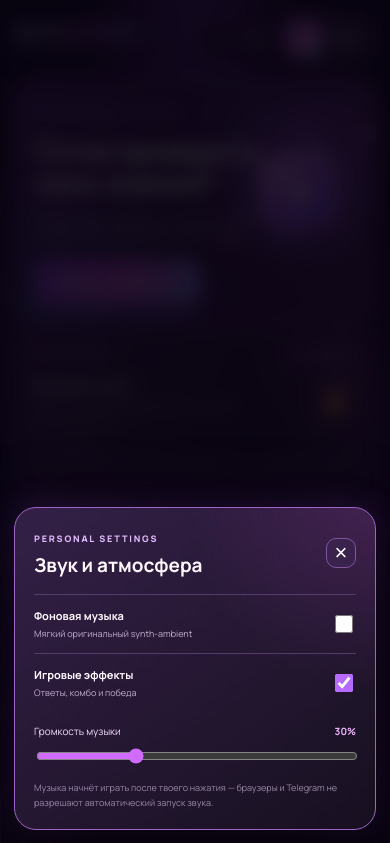
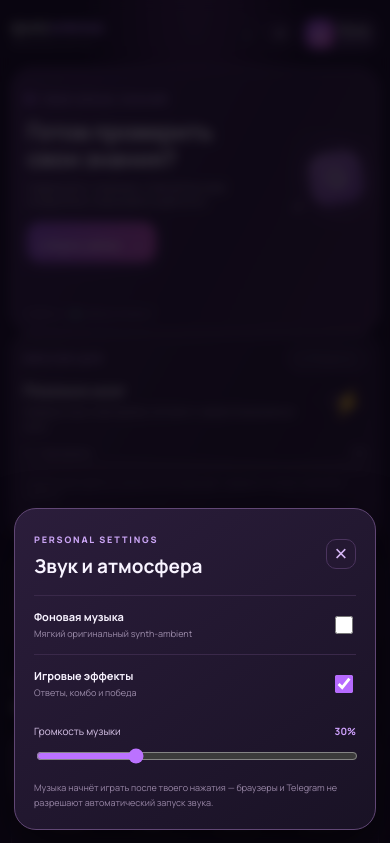
Before and after one commit to homayk755-dotcom/quizarena-web, a plain HTML site: page index.html in a window 390 px wide. Both pictures are taken after a click on the button "Настройки звука". Shown: the top 843 px of the page. Drawn offline with Linux system fonts and the light colour scheme; no server answers.

Commit message:
Update styles.css

```diff
--- a/styles.css
+++ b/styles.css
@@ -6,289 +6,245 @@
 @media(prefers-reduced-motion:reduce){*,*::before,*::after{scroll-behavior:auto!important;animation-duration:.01ms!important;transition-duration:.01ms!important}}
 
 
+
 /* =========================================================
-   QUIZARENA NEON PLUS — brighter lighting and motion layer
-   Keeps the current DOM and gameplay handlers unchanged.
+   QuizArena — balanced neon refinement
+   Reduced glow + responsive layout safeguards.
+   Gameplay/API styles and DOM hooks remain unchanged.
    ========================================================= */
 :root{
-  --bg:#0b0718;
-  --surface:#171027;
-  --surface2:#211435;
-  --line:#563477;
-  --muted:#c0afd2;
-  --text:#fff8ff;
-  --violet:#a94cff;
-  --purple:#d18bff;
-  --pink:#fa59dc;
-  --mint:#6ff5d0;
-  --cyan:#57dcff;
-  --gold:#ffd36e;
-  --danger:#ff719e;
+  --bg:#100b1d;
+  --surface:#1a1327;
+  --surface2:#211630;
+  --line:#463057;
+  --muted:#b3a2c4;
+  --text:#f8f3ff;
+  --violet:#9859df;
+  --purple:#bd83ef;
+  --pink:#d85fc8;
+  --mint:#79d9ba;
+  --danger:#eb7899;
 }
-html,body{background-color:var(--bg);color:var(--text)}
+
+/* Keep the recognizable purple atmosphere, but tone down the glare. */
 body{
   background:
-    radial-gradient(ellipse at 50% -12%,#642d91 0,transparent 39%),
-    radial-gradient(ellipse at 0% 40%,#15345a55 0,transparent 35%),
-    radial-gradient(ellipse at 100% 67%,#6d1d6850 0,transparent 36%),
-    linear-gradient(155deg,#0b0718 0%,#110a21 48%,#0c0819 100%);
+    radial-gradient(ellipse at 50% -18%,#422351 0,transparent 43%),
+    radial-gradient(ellipse at 5% 65%,#26305122 0,transparent 36%),
+    var(--bg);
 }
-body::before{
-  content:"";position:fixed;inset:0;z-index:0;pointer-events:none;
-  background-image:
-    radial-gradient(circle at 12% 18%,#d18bff36 0 1px,transparent 2px),
-    radial-gradient(circle at 83% 27%,#65dfff2b 0 1px,transparent 2px),
-    radial-gradient(circle at 68% 72%,#fa59dc26 0 1px,transparent 2px),
-    radial-gradient(circle at 22% 83%,#ffd36e20 0 1px,transparent 2px),
-    linear-gradient(#ffffff06 1px,transparent 1px),
-    linear-gradient(90deg,#ffffff06 1px,transparent 1px);
-  background-size:170px 190px,220px 210px,190px 220px,230px 190px,38px 38px,38px 38px;
-  opacity:.55;mask-image:linear-gradient(to bottom,#000 0%,#0009 65%,transparent 100%);
+.ambient{opacity:.09;filter:blur(100px)}
+.ambient-a{background:#8945c9}
+.ambient-b{background:#b44b9f}
+
+/* Header: prevent the logo, sound controls and player chip from colliding. */
+.topbar{gap:8px;min-width:0}
+.brand{flex:0 1 auto;min-width:0;font-size:clamp(15px,4.6vw,19px);letter-spacing:.8px}
+.brand small{font-size:7px;letter-spacing:1.6px}
+.top-actions{flex:0 0 auto;gap:4px;margin-left:auto;margin-right:0}
+.sound-button{width:32px;height:32px;flex:0 0 32px;box-shadow:0 3px 10px #0003}
+.sound-button.sound-on{box-shadow:0 0 10px #b65cff3d}
+.profile-chip{flex:0 1 auto;min-width:0;max-width:112px;gap:6px;padding-right:7px}
+.profile-short{min-width:0;overflow:hidden}
+.profile-short b,.profile-short small{white-space:nowrap;overflow:hidden;text-overflow:ellipsis}
+.profile-short b{max-width:64px}
+.profile-short small{max-width:64px}
+.avatar{width:32px;height:32px;flex:0 0 32px;box-shadow:0 0 10px #a75bff40}
+
+/* Hero: make the Q orb occupy its own visual lane, never the text lane. */
+.hero{
+  min-height:252px;
+  padding:21px 18px 46px;
+  border-color:#72518a;
+  background:linear-gradient(118deg,#39224d 0%,#281a39 58%,#35203f 100%);
+  box-shadow:0 12px 32px #0004,0 0 0 1px #d4a1ff0d;
 }
-.ambient{filter:blur(76px);opacity:.25;transform:translateZ(0);will-change:transform}
-.ambient-a{
-  width:340px;height:340px;left:-190px;top:12%;
-  background:radial-gradient(circle,#a946ff 0%,#772eff88 38%,transparent 72%);
-  animation:neonFloatA 17s ease-in-out infinite alternate;
+.hero-copy{
+  width:calc(100% - 118px);
+  max-width:278px;
+  min-width:0;
 }
-.ambient-b{
-  width:390px;height:390px;right:-210px;top:38%;
-  background:radial-gradient(circle,#ed48cf 0%,#8b36ff88 42%,transparent 74%);
-  animation:neonFloatB 21s ease-in-out infinite alternate;
+.hero h1{
+  font-size:clamp(21px,5.8vw,28px);
+  line-height:1.16;
+  letter-spacing:-.55px;
+  overflow-wrap:normal;
 }
-@keyframes neonFloatA{0%{transform:translate3d(0,0,0) scale(.92)}100%{transform:translate3d(65px,115px,0) scale(1.18)}}
-@keyframes neonFloatB{0%{transform:translate3d(0,0,0) scale(1)}100%{transform:translate3d(-75px,-95px,0) scale(1.2)}}
-.topbar{height:78px}
-.brand{color:#fff;text-shadow:0 0 18px #c26cff65}
-.brand span{
-  background:linear-gradient(95deg,#c889ff 0%,#fa79e7 48%,#70dfff 100%);
-  -webkit-background-clip:text;background-clip:text;color:transparent;
-  filter:drop-shadow(0 0 11px #c65dff55);
+.hero p{
+  max-width:100%;
+  color:#d0c3db;
+  line-height:1.55;
+  overflow-wrap:break-word;
 }
-.brand small{color:#b49bc9}
-.profile-chip{
-  border-color:#8955b5;background:linear-gradient(135deg,#302044dd,#1b132beF);
-  box-shadow:0 0 0 1px #d59cff10,0 7px 24px #0005,0 0 18px #9e55e933;
+.hero-orb{
+  width:148px;height:148px;
+  right:-8px;top:39px;
+  opacity:.86;
+  filter:none;
 }
-.avatar{
-  background:linear-gradient(140deg,#bb67ff 0%,#ec5cce 55%,#55dfff 100%);
-  box-shadow:0 0 20px #bf63ff88,inset 0 1px 9px #fff7;
+.orb-core{
+  width:66px;height:66px;border-radius:21px;
+  background:linear-gradient(145deg,#c78aef,#9655d0);
+  box-shadow:0 0 19px #a95fe866,inset 0 2px 8px #fff5;
 }
-.profile-short small{color:#d5adff}
-.top-actions .sound-button{
-  border-color:#79529c;background:linear-gradient(145deg,#342147,#1b132b);
-  color:#e0baff;box-shadow:0 4px 18px #0005,0 0 13px #a452eb25;
+.ring-one{width:112px;height:112px;border-color:#c693e95c}
+.ring-two{width:142px;height:82px;border-color:#cf70c64b}
+.orb-star{color:#e3c7f2;text-shadow:none}
+.hero-foot{color:#bda9ce}
+.live-dot{box-shadow:0 0 6px #78e6c366}
+
+/* Less intense buttons and cards, with a little depth instead of a bloom. */
+.btn-primary{
+  background:linear-gradient(100deg,#9854db,#c753bf);
+  box-shadow:0 5px 15px #9d50d933,inset 0 1px #ffffff20;
+  text-shadow:none;
 }
-.top-actions .sound-button.sound-on{
-  color:#fff;background:linear-gradient(135deg,#a94cff,#ed55d8 65%,#47cfff);
-  border-color:#e0a1ff;box-shadow:0 0 24px #be5cff99,0 0 8px #fff5 inset;
+.btn-primary:hover{filter:brightness(1.05);box-shadow:0 6px 17px #9d50d944}
+.btn-outline{
+  border-color:#76588e;
+  background:linear-gradient(110deg,#291e38,#21172e);
+  color:#e3cff3;
+  box-shadow:inset 0 1px #ffffff09;
 }
-.hero{
-  border-color:#9a62c7;
-  background:
-    radial-gradient(ellipse at 83% 18%,#c35fff50 0,transparent 37%),
-    radial-gradient(ellipse at 9% 100%,#3c98e344 0,transparent 42%),
-    linear-gradient(118deg,#51246c 0%,#2d1943 48%,#47204f 100%);
-  box-shadow:0 18px 48px #0006,0 0 0 1px #dfb0ff18,0 0 34px #9f46e833;
+.mode-card{
+  border-color:#493456;
+  background:linear-gradient(145deg,#251b33,#1b1427);
+  box-shadow:0 5px 15px #0002,inset 0 1px #ffffff06;
 }
-.hero::before{
-  content:"";position:absolute;inset:-1px;pointer-events:none;z-index:1;
-  background:linear-gradient(112deg,transparent 15%,#ffffff0b 34%,#f5baff24 48%,transparent 63%);
-  transform:translateX(-120%);animation:heroShimmer 9s ease-in-out infinite;
+.mode-featured{
+  border-color:#72518e;
+  background:linear-gradient(140deg,#3a244d,#271a38);
 }
-@keyframes heroShimmer{0%,58%{transform:translateX(-120%)}78%,100%{transform:translateX(120%)}}
-.hero-copy{z-index:3}
-.hero h1{text-shadow:0 2px 18px #f3c5ff25}
-.hero p{color:#ead9f5}
-.eyebrow{color:#e1bbff}
-.hero-orb{z-index:2;filter:drop-shadow(0 0 28px #b75aff55);animation:orbFloat 6s ease-in-out infinite}
-@keyframes orbFloat{0%,100%{transform:translateY(0) rotate(0)}50%{transform:translateY(-8px) rotate(2deg)}}
-.orb-core{
-  background:linear-gradient(145deg,#f0a6ff 0%,#b75cff 46%,#6f4bff 100%);
-  box-shadow:0 0 18px #e08bffcc,0 0 48px #a44dff99,inset 0 2px 12px #fff9;
+.mode-card::after{display:none}
+.mode-card:hover,.mode-card:focus-visible{
+  transform:translateY(-2px);
+  border-color:#946bb2;
+  box-shadow:0 8px 18px #0003;
 }
-.ring-one{border-color:#e6a7ff99;box-shadow:0 0 14px #c75cff36}
-.ring-two{border-color:#59dbff80;box-shadow:0 0 18px #53cfff30}
-.orb-star{color:#ffe0ff;text-shadow:0 0 14px #f2b0ff}
-.hero-foot{color:#e0c8f0}
-.live-dot{background:#6ff5d0;box-shadow:0 0 6px #6ff5d0,0 0 17px #6ff5d0}
-.btn-primary{
-  background:linear-gradient(100deg,#a84dff 0%,#dc4ee5 56%,#4abfff 125%);
-  box-shadow:0 8px 24px #ad51ff66,0 0 0 1px #f2d6ff39 inset;
-  text-shadow:0 1px 5px #642b87aa;
+.mode-symbol{filter:none}
+.mode-tag{color:#d8bdea;border-color:#72518b;background:#8c5aa51a}
+.mode-card small{max-width:calc(100% - 4px);line-height:1.35;overflow-wrap:anywhere}
+.mode-card b{max-width:100%;overflow-wrap:anywhere}
+
+/* Daily card text and icon must share available width instead of overlap. */
+.daily-card{
+  border-color:#604673;
+  background:linear-gradient(120deg,#30203f,#21172f 72%,#2b1b39);
+  box-shadow:0 8px 22px #0003;
 }
-.btn-primary:hover{filter:brightness(1.12);box-shadow:0 10px 30px #b64dff88,0 0 16px #f6baff55 inset}
-.btn-outline{
-  border-color:#9562bd;background:linear-gradient(110deg,#302044,#22162f);
-  color:#f1d8ff;box-shadow:0 0 16px #a54eea18,inset 0 1px #ffffff0b;
+.daily-card:after{color:#cf9aff0d}
+.daily-body{gap:10px;align-items:flex-start}
+.daily-body>div:first-child{flex:1 1 auto;min-width:0}
+.daily-body h3{overflow-wrap:anywhere}
+.daily-body p{max-width:100%;overflow-wrap:break-word;line-height:1.5}
+.daily-icon{flex:0 0 auto;margin:2px 2px 0 0;filter:none}
+.daily-pill{flex:0 0 auto;white-space:nowrap}
+.daily-progress{background:#493653}
+.daily-progress span{background:linear-gradient(90deg,#a45bdf,#d05dbb);box-shadow:none}
+.daily-card>small{color:#a392b2;line-height:1.45}
+
+/* Responsive section headings and card grids. */
+.section-heading{gap:8px;flex-wrap:wrap;align-items:flex-end}
+.section-heading>div{min-width:0}
+.section-heading h2{overflow-wrap:anywhere}
+.heading-mark{flex:0 0 auto;white-space:nowrap}
+.category-grid{grid-template-columns:repeat(3,minmax(0,1fr))}
+.category-card{min-width:0;overflow:hidden}
+.category-card.selected{
+  border-color:#9b6fbd;
+  background:linear-gradient(145deg,#39254d,#271a38);
+  box-shadow:inset 0 0 0 1px #c18aff18;
 }
-.btn-outline:hover{border-color:#d08cff;background:#39214e;box-shadow:0 0 22px #a94cff40}
-.daily-card{
-  border-color:#8857aa;
-  background:
-    radial-gradient(circle at 92% 20%,#f05ad52b 0,transparent 28%),
-    linear-gradient(120deg,#39204f,#21152f 65%,#30204a);
-  box-shadow:0 12px 32px #0004,0 0 22px #a64eff21;
+.category-card span:last-child{max-width:100%;overflow-wrap:anywhere}
+
+/* Questions, profile and result cards remain readable without harsh glow. */
+.card,.game-panel{
+  border-color:#4b365e;
+  box-shadow:0 7px 20px #0003,inset 0 1px #ffffff06;
 }
-.daily-pill{border-color:#b17bd2;color:#f0d9ff;background:#8e4bb522}
-.daily-icon{filter:drop-shadow(0 0 8px #ff9c4f) drop-shadow(0 0 17px #dc55ff88)}
-.daily-progress{background:#563b68}
-.daily-progress span{background:linear-gradient(90deg,#ae55ff,#f15bd5,#58dfff);box-shadow:0 0 12px #ce67ff88}
-.stats-grid{gap:10px}
-.stat-card{
-  position:relative;overflow:hidden;
-  border-color:#583b70;
-  background:linear-gradient(145deg,#281a3b,#191226);
-  box-shadow:0 7px 22px #0003,inset 0 1px #ffffff08;
+.question-title{font-size:clamp(17px,4.5vw,19px);overflow-wrap:anywhere}
+.answer-option{border-color:#503b61;box-shadow:none;line-height:1.4}
+.answer-option:not(:disabled):hover{transform:none;border-color:#8b67a7;box-shadow:0 0 0 1px #a66bff16}
+.answer-option.correct{box-shadow:0 0 0 1px #58c5a022}
+.answer-option.wrong{box-shadow:0 0 0 1px #d65c8322}
+.explanation{border-color:#4a365b;background:#1d1629}
+.result-score{color:#d2a5ef;text-shadow:none}
+.leader-place{box-shadow:none}
+.leader-points{color:#d2a5ef;text-shadow:none}
+.profile-avatar{box-shadow:0 0 13px #a75bff44}
+.profile-rating b{color:#d2a5ef;text-shadow:none}
+.progress-track span{box-shadow:none}
+
+/* Bottom navigation and sound settings: restrained contrast and fit. */
+.bottom-nav{
+  border-color:#463158;
+  background:#171021ed;
+  box-shadow:0 -5px 18px #0004;
 }
-.stat-card::after{
-  content:"";position:absolute;width:72px;height:72px;right:-30px;top:-34px;border-radius:50%;
-  background:var(--stat-glow,#b35cff);filter:blur(28px);opacity:.42;pointer-events:none;
+.nav-item{color:#a899b6}
+.nav-item.active{color:#d8b3f0;text-shadow:none}
+.sound-modal{background:#08050dc9;backdrop-filter:blur(6px)}
+.sound-dialog{
+  border-color:#614775;
+  background:linear-gradient(145deg,#2b1d3b,#191225);
+  box-shadow:0 18px 48px #0009;
 }
-.stat-card:nth-child(1){--stat-glow:#ffcd70;border-color:#76552e}
-.stat-card:nth-child(2){--stat-glow:#65dfff;border-color:#315c79}
-.stat-card:nth-child(3){--stat-glow:#df79ff;border-color:#69417f}
-.stat-icon{font-size:17px;filter:drop-shadow(0 0 8px #e3aaff88)}
-.stat-card b{color:#fff;text-shadow:0 0 15px #d39cff30}
-.stat-card small{color:#c2a9d6}
-.section-heading h2{color:#fff;text-shadow:0 0 16px #b96aff27}
-.heading-mark{color:#bca0d2}
-.mode-card{
-  border-color:#54376e;
-  background:
-    radial-gradient(circle at 100% 0%,#b65cff18 0,transparent 45%),
-    linear-gradient(145deg,#2a1b3c,#191225);
-  box-shadow:0 8px 22px #0003,inset 0 1px #ffffff08;
-  transition:transform .2s,border-color .2s,box-shadow .2s,filter .2s;
+.setting-row{gap:12px}
+.setting-row>span{min-width:0}
+.setting-row small{line-height:1.4}
+.toast{
+  border-color:#77548f;
+  background:#332343;
+  box-shadow:0 8px 22px #0007;
 }
-.mode-card::after{
-  content:"";position:absolute;width:115px;height:115px;right:-48px;bottom:-66px;border-radius:50%;
-  background:var(--mode-glow,#ae5dff);filter:blur(32px);opacity:.22;transition:opacity .2s;
+
+/* Telegram's narrow and short WebView sizes. */
+@media(max-width:390px){
+  .wrap{width:min(100% - 22px,490px)}
+  .topbar{height:68px;gap:6px}
+  .brand{font-size:15px;letter-spacing:.5px}
+  .brand small{font-size:6px;letter-spacing:1.1px}
+  .top-actions{gap:3px}
+  .sound-button{width:29px;height:29px;flex-basis:29px;border-radius:9px;font-size:15px}
+  .profile-chip{max-width:94px;gap:5px;padding:4px 6px 4px 4px}
+  .avatar{width:28px;height:28px;flex-basis:28px;border-radius:9px}
+  .profile-short b,.profile-short small{max-width:53px}
+  .hero{min-height:265px;padding:19px 15px 45px;border-radius:21px}
+  .hero-copy{width:calc(100% - 104px);max-width:none}
+  .hero h1{font-size:clamp(20px,6.1vw,23px);line-height:1.16;margin:10px 0 8px}
+  .hero p{font-size:10px;line-height:1.48;margin-bottom:13px}
+  .hero .btn{padding:0 10px;min-height:40px;font-size:10px;white-space:nowrap}
+  .hero .btn span{margin-left:6px}
+  .hero-orb{width:108px;height:108px;right:-12px;top:55px;opacity:.72}
+  .orb-core{width:52px;height:52px;border-radius:17px;font-size:27px}
+  .ring-one{width:82px;height:82px}
+  .ring-two{width:108px;height:62px}
+  .star-one{font-size:15px}
+  .star-two{font-size:18px}
+  .hero-foot{left:15px;bottom:12px;font-size:7px;letter-spacing:1px}
+  .daily-card{padding:13px 12px}
+  .daily-body p{font-size:10px}
+  .stats-grid{gap:7px}
+  .stat-card{padding:9px 8px;min-height:72px}
+  .mode-grid{gap:8px}
+  .mode-card{padding:12px 12px 28px;min-height:132px}
+  .mode-card b{font-size:11px}
+  .mode-card small{font-size:9px;max-width:100%}
+  .mode-tag{font-size:6px;right:8px;top:10px}
+  .category-grid{gap:7px}
+  .category-card{padding:9px;min-height:70px}
+  .section-heading h2{font-size:17px}
 }
-.mode-card>*{position:relative;z-index:1}
-.mode-card:nth-child(1){--mode-glow:#c65cff;border-color:#9862c2}
-.mode-card:nth-child(2){--mode-glow:#51dfff}
-.mode-card:nth-child(3){--mode-glow:#79e7cb}
-.mode-card:nth-child(4){--mode-glow:#ffd36e}
-.mode-featured{
-  background:
-    radial-gradient(circle at 92% 12%,#ea64ff42 0,transparent 42%),
-    linear-gradient(140deg,#512767,#2d1943 68%,#40204e);
-  box-shadow:0 8px 25px #0004,0 0 23px #a54dff25;
-}
-.mode-card:hover,.mode-card:focus-visible{
-  transform:translateY(-3px);border-color:#c183ee;
-  box-shadow:0 13px 28px #0005,0 0 24px #a94cff35;
-}
-.mode-card:hover::after{opacity:.55}
-.mode-symbol{filter:drop-shadow(0 0 10px #d18bff70)}
-.mode-card small{color:#c4b1d4}
-.mode-tag{color:#f0d7ff;border-color:#a06bc3;background:#9c54d526}
-.mode-arrow{color:#e2b5ff;text-shadow:0 0 11px #cc82ff}
-.category-card{
-  border-color:#4d3564;background:linear-gradient(145deg,#251a35,#181123);
-  box-shadow:0 6px 17px #0002,inset 0 1px #ffffff07;
-  transition:transform .18s,border-color .18s,box-shadow .18s,background .18s;
-}
-.category-card span:first-child{filter:drop-shadow(0 0 8px #c58aff55)}
-.category-card span:last-child{color:#f5eaff}
-.category-card.selected{
-  border-color:#c17dff;
-  background:radial-gradient(circle at 50% 0%,#d35cff38,transparent 75%),linear-gradient(145deg,#4b2868,#2b1a40);
-  box-shadow:0 0 0 1px #e2baff35,0 0 23px #a64cff55,inset 0 1px #fff2;
-}
-.category-card:hover{transform:translateY(-2px);border-color:#b878e8}
-.bottom-nav{
-  border-color:#694587;
-  background:linear-gradient(110deg,#1e132cF2,#241431F2,#171027F2);
-  box-shadow:0 -8px 28px #0005,0 0 24px #a84aff18;
-}
-.nav-item{color:#ae9cbd}
-.nav-item span{filter:drop-shadow(0 0 5px currentColor)}
-.nav-item.active{color:#f0b8ff;text-shadow:0 0 13px #c65cff99}
-.card,.game-panel{
-  border-color:#624278;
-  background:
-    radial-gradient(circle at 100% 0%,#a94cff12 0,transparent 40%),
-    linear-gradient(145deg,#291b3b,#191226);
-  box-shadow:0 10px 28px #0003,inset 0 1px #ffffff09;
-}
-.pill{border-color:#825ca0;color:#e2c5fa;background:#9d5bd51a}
-.pill-live{color:#8bffdb;border-color:#399b7d;background:#2cd9a21a;box-shadow:0 0 13px #42e6b533}
-.game-panel{box-shadow:0 14px 35px #0005,0 0 24px #a44bff1c}
-.question-top{color:#dfc5f4}
-.timer-track,.progress-track{background:#4b355d}
-.timer-track span,.progress-track span{
-  background:linear-gradient(90deg,#a64dff,#e64edc 58%,#55dfff);
-  box-shadow:0 0 12px #cd5bff99;
-}
-.question-title{color:#fff;text-shadow:0 0 14px #be72ff20}
-.answer-option{
-  border-color:#684a80;
-  background:linear-gradient(110deg,#281a3a,#1b1328);
-  box-shadow:0 5px 15px #0002,inset 0 1px #ffffff08;
-  transition:transform .16s,border-color .16s,background .16s,box-shadow .16s;
-}
-.answer-option:not(:disabled):hover{
-  transform:translateY(-1px);border-color:#c17dff;
-  box-shadow:0 0 17px #ad59ff35;
-}
-.answer-option .letter{background:linear-gradient(140deg,#51306a,#302043);color:#f0d5ff}
-.answer-option.correct{
-  border-color:#5ce5b7;background:linear-gradient(110deg,#164b3e,#163329);
-  box-shadow:0 0 21px #36e0ae36;
-}
-.answer-option.wrong{
-  border-color:#ff75a6;background:linear-gradient(110deg,#54213c,#32192c);
-  box-shadow:0 0 19px #ff57913c;
-}
-.explanation{border-color:#624278;background:linear-gradient(120deg,#281a39,#1b1428);color:#e6d5f3}
-.result-score{color:#e2b4ff;text-shadow:0 0 25px #b65cff85}
-.leader-row{border-color:#4a355d}
-.leader-place{background:linear-gradient(135deg,#5b367b,#302044);color:#f0d4ff;box-shadow:0 0 13px #a854ff30}
-.leader-points{color:#e0b4ff;text-shadow:0 0 12px #bb6dff55}
-.profile-avatar{background:linear-gradient(135deg,#c16cff,#ed55d2 58%,#54dfff);box-shadow:0 0 24px #bc5cff66}
-.profile-rating b{color:#e0b3ff;text-shadow:0 0 17px #b45aff66}
-.profile-metrics .card{border-color:#66457e;background:linear-gradient(145deg,#2a1b3c,#1b1328)}
-.achievement-card{
-  border-color:#59406f;
-  background:radial-gradient(circle at 100% 0%,#b65bff20,transparent 46%),linear-gradient(145deg,#291b3c,#191226);
-  box-shadow:0 7px 18px #0003,inset 0 1px #ffffff08;
-}
-.achievement-card>span{filter:drop-shadow(0 0 9px #e0a0ff99)}
-.achievement-card.unlocked{
-  border-color:#ae78d2;
-  background:radial-gradient(circle at 100% 0%,#f35ddd2c,transparent 50%),linear-gradient(145deg,#45245d,#251733);
-  box-shadow:0 0 19px #ad50ff2e;
-}
-.achievement-card.unlocked em{color:#f0c1ff}
-.achievement-card.locked{opacity:.78}
-.sound-modal{background:#07030edb}
-.sound-dialog{
-  border-color:#9d65c7;
-  background:
-    radial-gradient(circle at 100% 0%,#d755df26,transparent 38%),
-    linear-gradient(145deg,#342047,#171020);
-  box-shadow:0 25px 80px #000c,0 0 35px #b64eff33;
-}
-.modal-close{border-color:#8056a0;background:#39234d;color:#fff}
-.setting-row{border-color:#573b6b}
-.setting-row small{color:#c3adcf}
-.volume-row{color:#f1dcff}
-.volume-row b{color:#f1b6ff}
-.volume-slider{accent-color:#d16aff}
-.toast{
-  border-color:#a66acb;
-  background:linear-gradient(110deg,#4a2867,#36204c);
-  box-shadow:0 10px 30px #0009,0 0 20px #bd5cff35;
-  color:#fff;
-}
-.loading-ring{border-color:#62437a;border-top-color:#f08aff;box-shadow:0 0 15px #c75cff45}
-.back-link{color:#e2b5ff;text-shadow:0 0 12px #b65cff55}
-.empty-state{color:#c2afd0}
-@media(hover:none){
-  .mode-card:hover,.category-card:hover,.answer-option:not(:disabled):hover{transform:none}
+@media(max-width:340px){
+  .hero-copy{width:calc(100% - 88px)}
+  .hero h1{font-size:20px}
+  .hero-orb{width:96px;height:96px;right:-13px;top:62px}
+  .orb-core{width:46px;height:46px;font-size:24px}
+  .ring-one{width:74px;height:74px}
+  .ring-two{width:94px;height:55px}
+  .profile-chip{max-width:86px}
+  .profile-short b,.profile-short small{max-width:45px}
 }
 @media(prefers-reduced-motion:reduce){
-  .ambient-a,.ambient-b,.hero::before,.hero-orb{animation:none!important}
+  *,*::before,*::after{scroll-behavior:auto!important;animation-duration:.01ms!important;animation-iteration-count:1!important;transition-duration:.01ms!important}
 }
```
